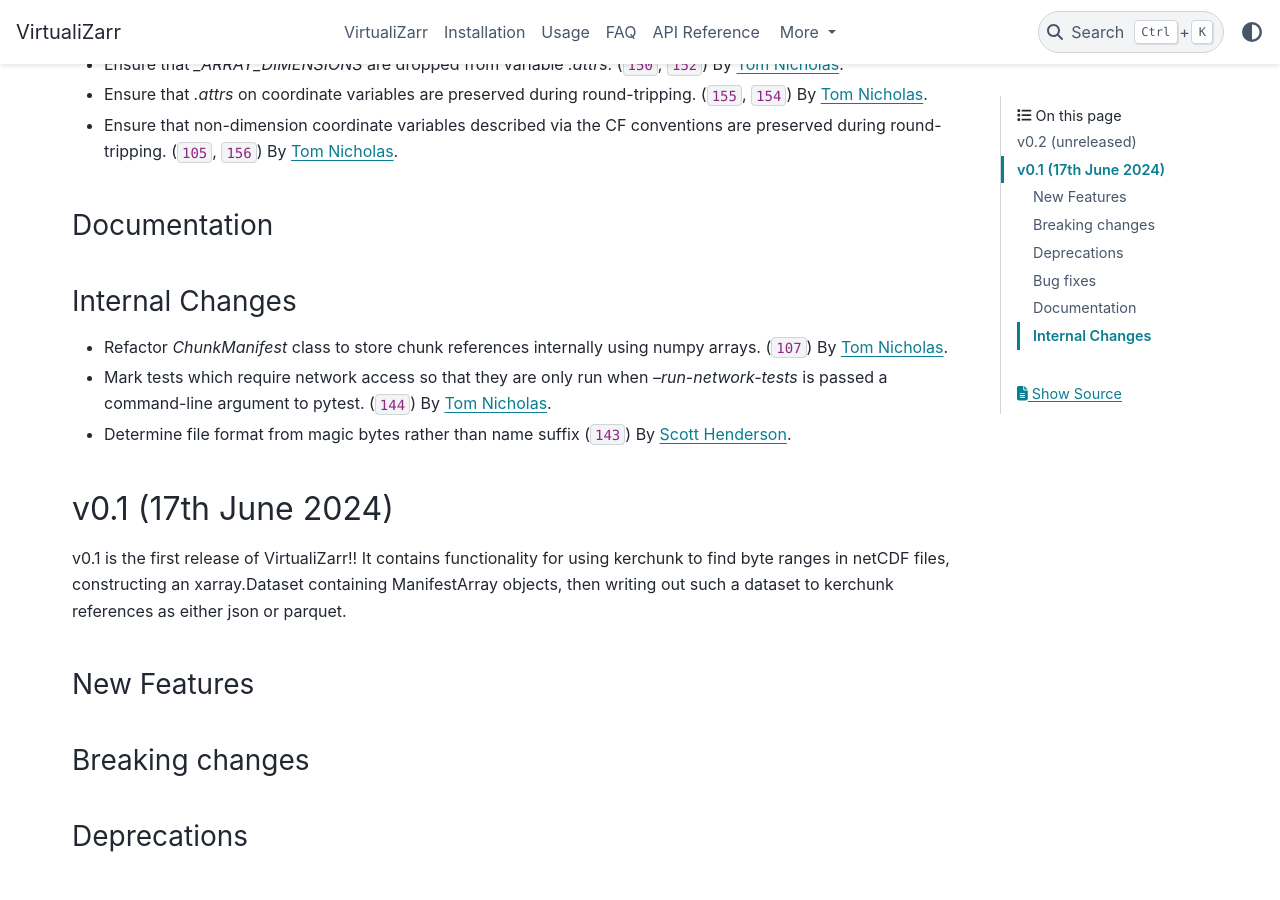
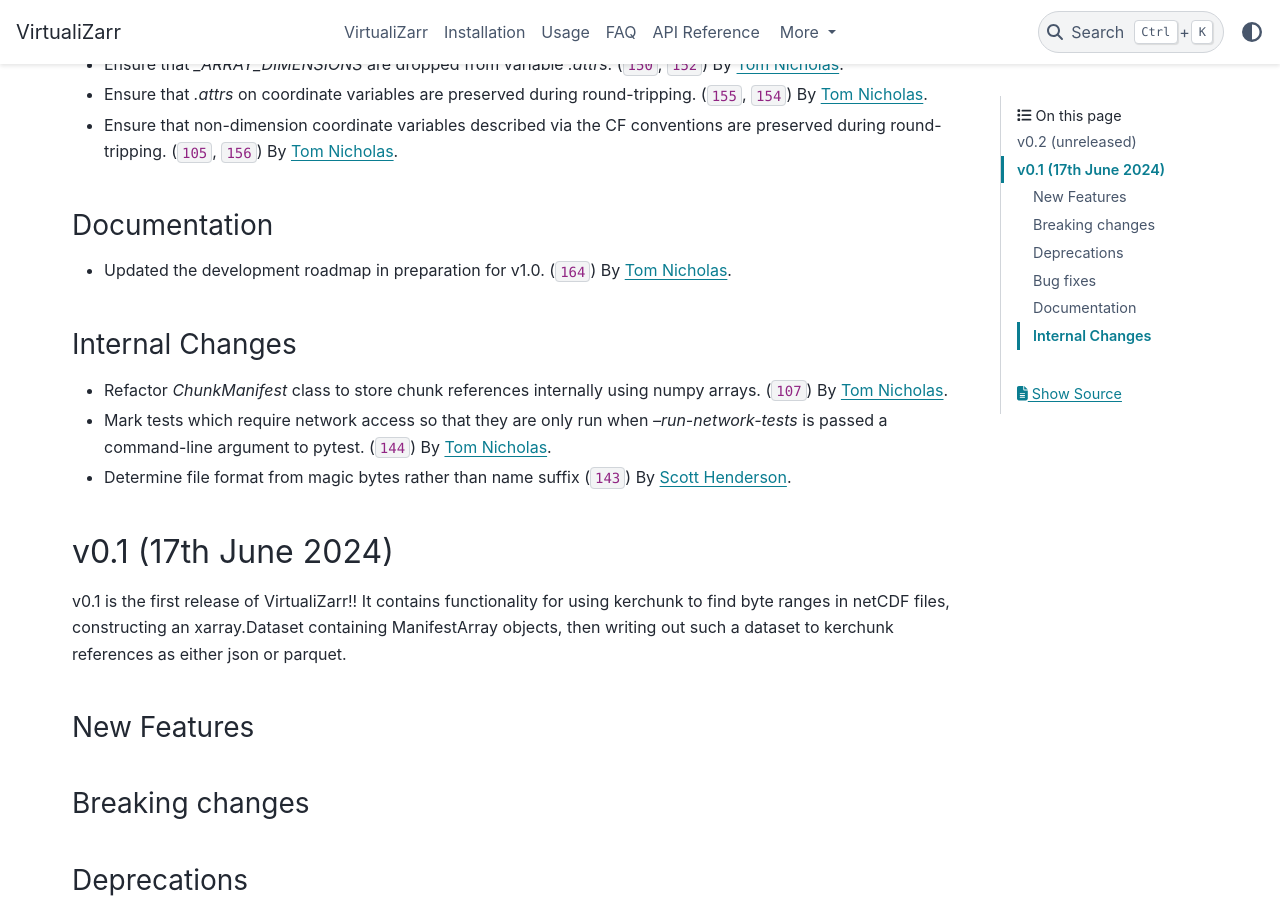
Before and after one commit to zarr-developers/VirtualiZarr, a Sphinx documentation site: the page built from docs/releases.rst, in a window 1280 px wide and 900 px high, scrolled down 744 px. Built offline with Sphinx 7.4.7 and the PyData theme 0.15.4, drawn with Linux system fonts in a browser that asks for light colours; cross-references to code outside the pages are shown as plain code.

Commit message:
release notes

```diff
--- a/docs/releases.rst
+++ b/docs/releases.rst
@@ -39,6 +39,8 @@
 Documentation
 ~~~~~~~~~~~~~
 
+- Updated the development roadmap in preparation for v1.0. (:pull:`164`)
+  By `Tom Nicholas <https://github.com/TomNicholas>`_.
 
 Internal Changes
 ~~~~~~~~~~~~~~~~
```
